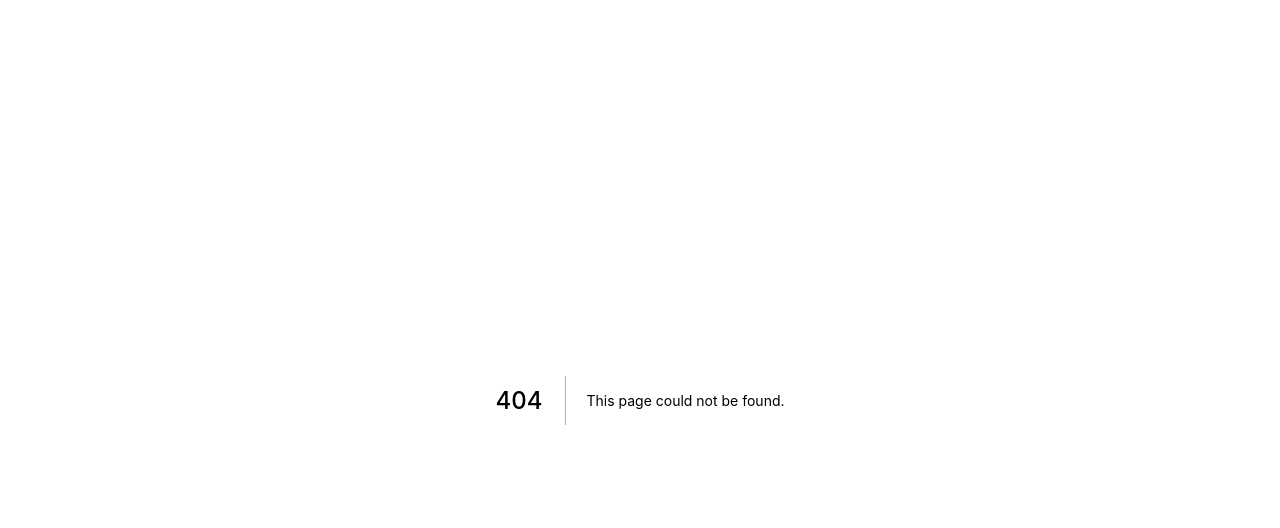
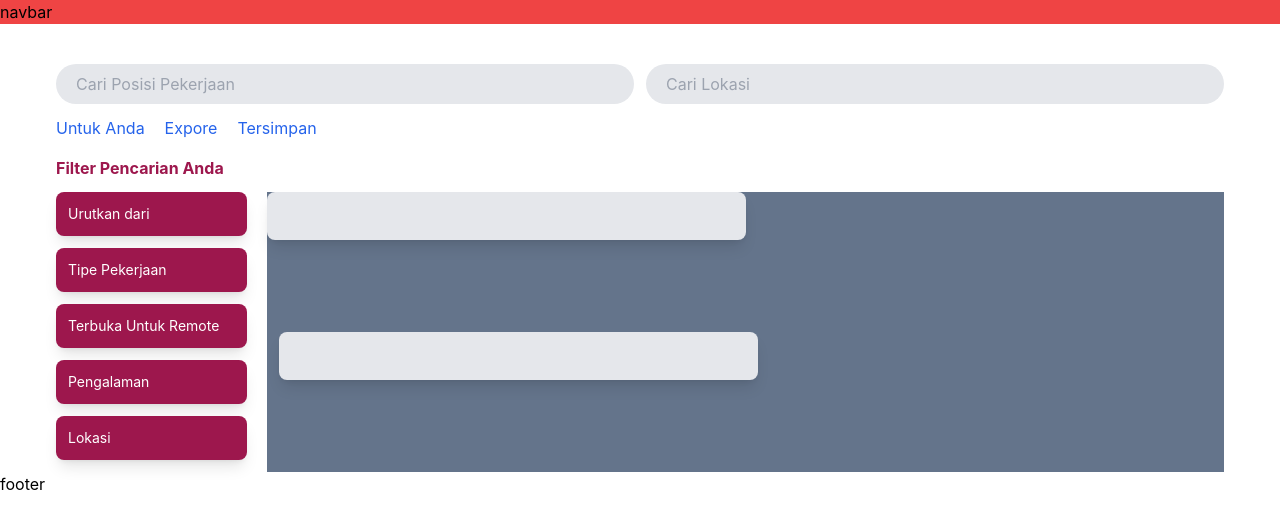
Before and after one commit to sartikadhaslam/tesfg, a Next.js app: page /job in a window 1280 px wide. Before the commit this address had no page. Shown: the top 528 px of the page. Built offline with nearby package versions, Linux system fonts and the light colour scheme.

Commit message:
Task 2: Add page home, blog and job

```diff
--- /dev/null
+++ b/pages/home/index.tsx
@@ -0,0 +1,11 @@
+import React from "react";
+import NavbarFooterLayout from "../../layout/NavbarFooterLayout";
+
+export default function HomePage() {
+  return (
+    <NavbarFooterLayout>
+      <h1>Home</h1>
+      <h1>isi dari home</h1>
+    </NavbarFooterLayout>
+  );
+}
--- /dev/null
+++ b/pages/job/FilterCard.tsx
@@ -0,0 +1,14 @@
+import React from "react";
+
+interface FilterCardProps {
+  children: React.ReactNode;
+}
+
+export default function FilterCard(props: FilterCardProps) {
+  return (
+    <div className="block p-3 rounded-lg shadow-lg bg-pink-800 max-w-sm">
+      {/* children */}
+      {props.children}
+    </div>
+  );
+}
--- /dev/null
+++ b/pages/job/index.tsx
@@ -0,0 +1,70 @@
+import { DiffieHellman } from "crypto";
+import React from "react";
+import NavbarFooterLayout from "../../layout/NavbarFooterLayout";
+import FilterCard from "./FilterCard";
+
+export default function JobPage() {
+  return (
+    <NavbarFooterLayout>
+      <div className="ml-12 mt-10 mr-12">
+        <div className="flex space-x-3 ml-2 mt-3 mr-2 mb-3">
+          <div className="basis-1/2">
+            <input type="search" name="position" id="email" className="bg-gray-200 rounded-full w-full form-control relative flex-auto block w-full px-5 py-2 text-base font-normal text-gray-700 bg-clip-padding transition ease-in-out m-0 focus:text-gray-700 focus:border-blue-600 focus:outline-none" placeholder="Cari Posisi Pekerjaan"/>
+          </div>
+          <div className="basis-1/2">
+            <input type="search" name="position" id="email" className="bg-gray-200 rounded-full w-full form-control relative flex-auto block w-full px-5 py-2 text-base font-normal text-gray-700 bg-clip-padding transition ease-in-out m-0 focus:text-gray-700 focus:border-blue-600 focus:outline-none" placeholder="Cari Lokasi"/>
+          </div>
+        </div>
+        <div className="ml-2 mt-3 mr-2 mb-3 space-y-4">
+          <div className="flex space-x-2 text-base space-x-5">
+            <a href="https://seinfeldquotes.com" className="text-blue-600 visited:text-purple-600">
+              Untuk Anda
+            </a>
+            <a href="https://seinfeldquotes.com" className="text-blue-600 visited:text-purple-600">
+              Expore
+            </a>
+            <a href="https://seinfeldquotes.com" className="text-blue-600 visited:text-purple-600">
+              Tersimpan
+            </a>
+          </div>
+          <div>
+            <h6 className="text-pink-800 font-bold text-base">Filter Pencarian Anda</h6>
+          </div>
+        </div>
+        <div className="flex flex-row justify-center">
+          <div className="basis-1/6 text-white ml-2 mr-3 mb-3 space-y-3">
+            <FilterCard>
+              <p className="text-sm">Urutkan dari</p>
+            </FilterCard>
+            <FilterCard>
+              <p className="text-sm">Tipe Pekerjaan</p>
+            </FilterCard>
+            <FilterCard>
+              <p className="text-sm">Terbuka Untuk Remote</p>
+            </FilterCard>
+            <FilterCard>
+              <p className="text-sm">Pengalaman</p>
+            </FilterCard>
+            <FilterCard>
+              <p className="text-sm">Lokasi</p>
+            </FilterCard>
+          </div>
+          <div className="basis-5/6 bg-slate-500 flex flex-wrap ml-2 mr-2 space-x-3">
+            <div className="basis-1/2">
+              <div className="basis-1/2 block p-6 rounded-lg shadow-lg bg-gray-200">
+
+              </div>
+            </div>
+            <div className="basis-1/2">
+              <div className="basis-1/2 block p-6 rounded-lg shadow-lg bg-gray-200">
+
+              </div>
+            </div>
+
+          </div>
+        </div>
+      </div>
+    </NavbarFooterLayout>
+
+  );
+}
```
